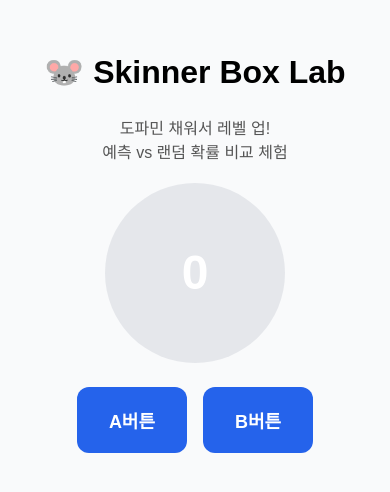
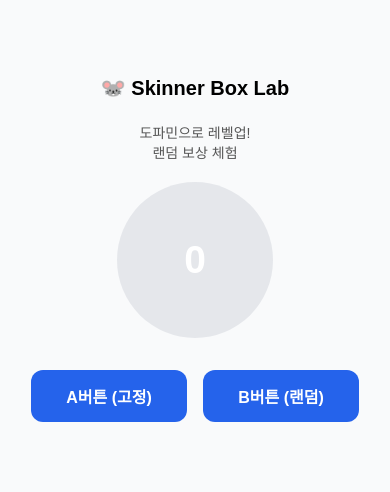
Before and after one commit to frdytheme/Skinner-Box-Lab---, a plain HTML site: page index.html in a window 390 px wide. Shown: the part 180-672 px from the top of the page. Drawn offline with Linux system fonts and the light colour scheme.

Commit message:
모바일 대응

```diff
--- a/index.html
+++ b/index.html
@@ -2,8 +2,14 @@
 <html lang="ko">
 <head>
 <meta charset="UTF-8">
+<meta name="viewport" content="width=device-width, initial-scale=1.0, user-scalable=no">
 <title>Skinner Box Lab – 도파민 원형 레벨 시스템</title>
 <style>
+  * {
+    box-sizing: border-box;
+    -webkit-tap-highlight-color: transparent; /* 터치 시 파란 하이라이트 제거 */
+  }
+
   body {
     font-family: Pretendard, sans-serif;
     margin: 0;
@@ -13,27 +19,42 @@
     align-items: center;
     justify-content: center;
     height: 100vh;
+    padding: 20px;
+    text-align: center;
   }
-  h1 { margin-bottom: 8px; text-align: center; }
-  p { text-align: center; color: #555; margin-bottom: 20px; }
+
+  h1 {
+    margin-bottom: 8px;
+    font-size: clamp(20px, 4vw, 28px);
+  }
+
+  p {
+    color: #555;
+    margin-bottom: 20px;
+    font-size: clamp(14px, 3vw, 16px);
+  }
 
   .circle {
-    width: 180px;
-    height: 180px;
+    width: clamp(140px, 40vw, 220px);
+    height: clamp(140px, 40vw, 220px);
     border-radius: 50%;
     display: flex;
     align-items: center;
     justify-content: center;
-    font-size: 48px;
+    font-size: clamp(36px, 10vw, 64px);
     font-weight: bold;
     color: white;
     transition: background 0.3s ease;
-    margin-bottom: 24px;
+    margin-bottom: 32px;
+    touch-action: manipulation;
   }
 
   .btn-group {
     display: flex;
+    flex-direction: row;
     gap: 16px;
+    flex-wrap: wrap;
+    justify-content: center;
   }
 
   button {
@@ -41,11 +62,13 @@
     border-radius: 12px;
     background: #2563eb;
     color: white;
-    font-size: 18px;
+    font-size: clamp(16px, 4vw, 20px);
     font-weight: 600;
     cursor: pointer;
-    padding: 20px 32px;
+    padding: clamp(14px, 3vw, 20px) clamp(24px, 6vw, 32px);
     transition: all 0.15s ease;
+    min-width: clamp(120px, 40vw, 180px);
+    touch-action: manipulation;
   }
 
   button:active {
@@ -60,13 +83,13 @@
 </head>
 <body>
   <h1>🐭 Skinner Box Lab</h1>
-  <p>도파민 채워서 레벨 업!<br>예측 vs 랜덤 확률 비교 체험</p>
+  <p>도파민으로 레벨업!<br>랜덤 보상 체험</p>
 
   <div class="circle" id="circle">0</div>
 
   <div class="btn-group">
-    <button id="frBtn">A버튼</button>
-    <button id="vrBtn">B버튼</button>
+    <button id="frBtn">A버튼 (고정)</button>
+    <button id="vrBtn">B버튼 (랜덤)</button>
   </div>
 
 <script>
@@ -98,7 +121,7 @@ function gainDopamine(amount) {
   updateCircle();
 }
 
-// FR 버튼: 클릭 시 +2
+// FR: 클릭 시 +2
 function pressFR() {
   const btn = document.getElementById("frBtn");
   btn.style.background = "#1e40af";
@@ -106,7 +129,7 @@ function pressFR() {
   gainDopamine(2);
 }
 
-// VR 버튼: 10% 확률로 50~100 도파민 급상승
+// VR: 10% 확률로 50~100 도파민 급상승
 function pressVR() {
   const btn = document.getElementById("vrBtn");
   btn.style.background = "#1e3a8a";
@@ -117,7 +140,6 @@ function pressVR() {
     const reward = 50 + Math.floor(Math.random() * 51);
     gainDopamine(reward);
 
-    // 보상 성공 시 반짝 효과
     btn.classList.add("flash");
     setTimeout(() => btn.classList.remove("flash"), 300);
   }
```
